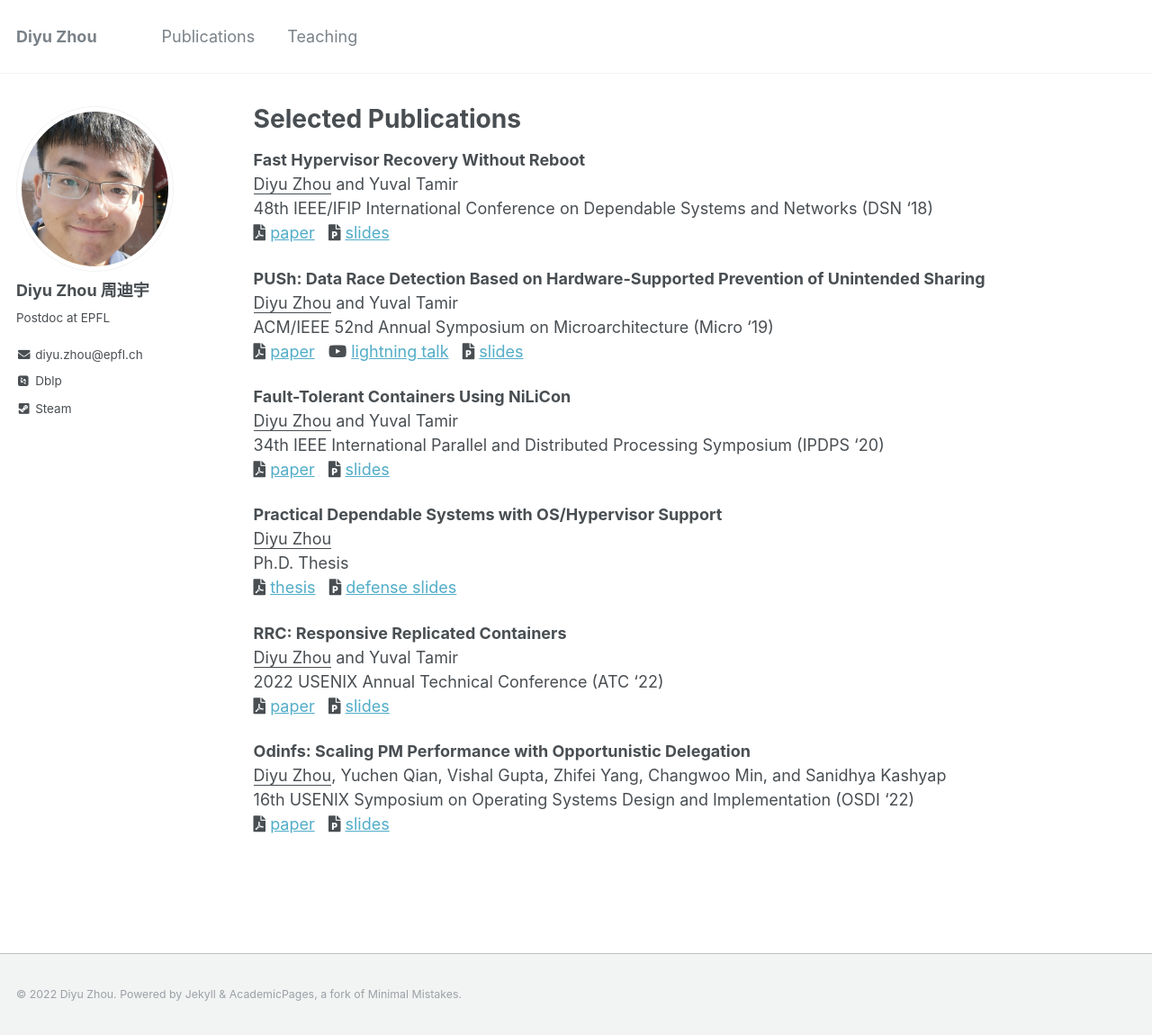
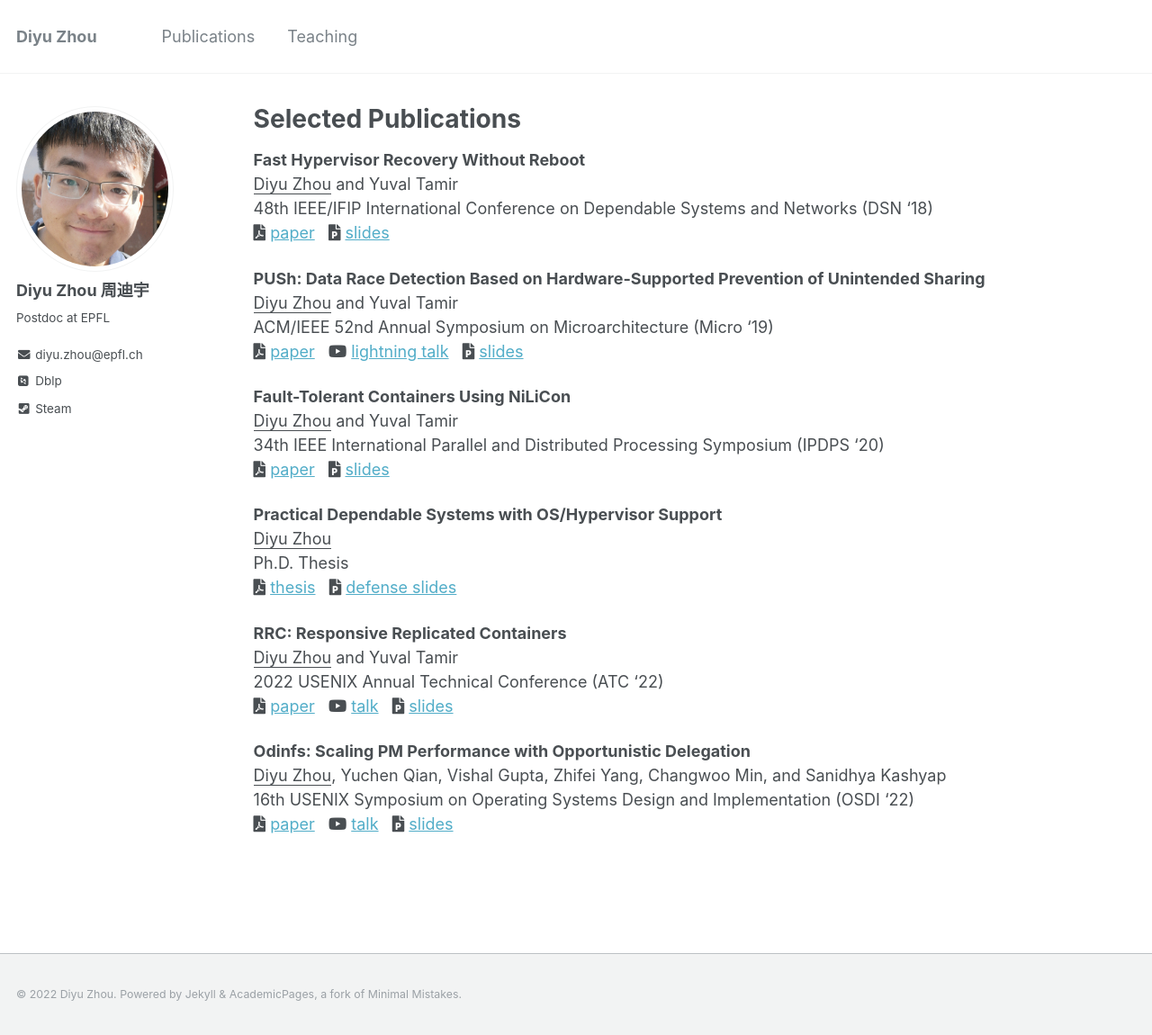
Before and after one commit to zhou-diyu/zhou-diyu.github.io, a Jekyll site: the page built from _pages/publications.md, in a window 1280 px wide and 1150 px high. Shown: the whole window at 90% size. Built offline with Jekyll 4.4.1, drawn with Linux system fonts in a browser that asks for light colours; some web fonts are replaced.

Commit message:
add atc and osdi talks

```diff
--- a/_pages/publications.md
+++ b/_pages/publications.md
@@ -37,12 +37,14 @@ Ph.D. Thesis \
 <ins>Diyu Zhou</ins> and Yuval Tamir \
 2022 USENIX Annual Technical Conference (ATC '22) \
 <i class="fas fa-file-pdf" aria-hidden="true"></i> [paper](/files/rrc-atc22.pdf)
+&nbsp; <i class="fab fa-youtube"></i> [talk](https://www.youtube.com/watch?v=j2X63sqpDxk)
 &nbsp; <i class="fas fa-file-powerpoint"></i> [slides](/files/rrc-atc22.pptx)
 
 **Odinfs: Scaling PM Performance with Opportunistic Delegation** \
 <ins>Diyu Zhou</ins>, Yuchen Qian, Vishal Gupta, Zhifei Yang, Changwoo Min, and Sanidhya Kashyap \
 16th USENIX Symposium on Operating Systems Design and Implementation (OSDI '22) \
 <i class="fas fa-file-pdf" aria-hidden="true"></i> [paper](/files/odinfs-osdi22.pdf)
+&nbsp; <i class="fab fa-youtube"></i> [talk](https://www.youtube.com/watch?v=MRy703zmdL8)
 &nbsp; <i class="fas fa-file-powerpoint"></i> [slides](/files/odinfs-osdi22.pptx)
 
 <!---
```
